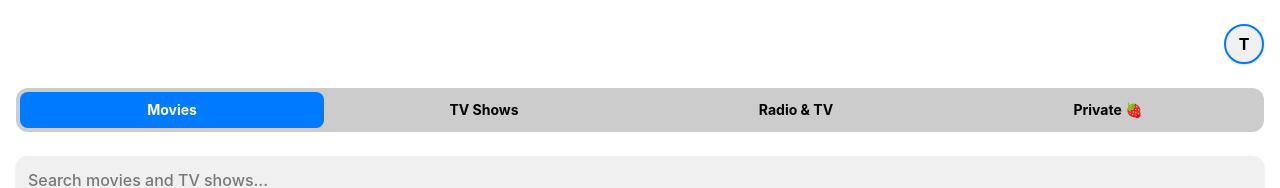
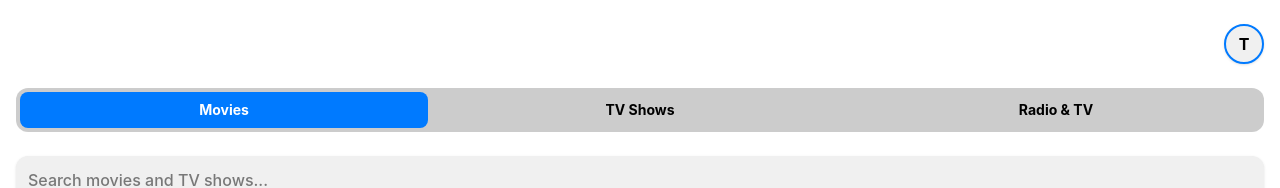
Before and after one commit to appdev315/NM-mediabox-, a React (Vite) app in the folder frontend/: page / in a window 1280 px wide. Shown: the top 188 px of the page. Built offline with nearby package versions, Linux system fonts and the light colour scheme; no server answers.

Commit message:
fix: remove private tab from main site

```diff
--- a/frontend/src/pages/Home.tsx
+++ b/frontend/src/pages/Home.tsx
@@ -12,9 +12,8 @@ export function Home() {
   const { fetchTrending, fetchMovies, fetchSeries, searchContent, fetchGenres, loading } = useApi();
   const { language, t } = useLanguage();
   const { isVip, config } = useVip();
-  const showPrivate = localStorage.getItem('showPrivate') !== 'false';
 
-  const [activeTab, setActiveTab] = useState<'movie' | 'series' | 'downloads' | 'private'>('movie');
+  const [activeTab, setActiveTab] = useState<'movie' | 'series' | 'downloads'>('movie');
   const [items, setItems] = useState<any[]>([]);
   const [page, setPage] = useState(1);
   const [genres, setGenres] = useState<Genre[]>([]);
@@ -116,16 +115,12 @@ export function Home() {
           { id: 'movie', label: t('movies') },
           { id: 'series', label: t('series') },
           { id: 'radio-tv', label: t('radio_and_tv') },
-          ...(language === 'ru-RU' ? [{ id: 'downloads', label: t('downloadsTab') }] : []),
-          ...(showPrivate ? [{ id: 'private', label: 'Private 🍓' }] : [])
+          ...(language === 'ru-RU' ? [{ id: 'downloads', label: t('downloadsTab') }] : [])
         ].map(tab => (
           <button
             key={tab.id}
             onClick={() => {
-              if (tab.id === 'private') {
-                navigate('/adult');
-              }
-              else if (tab.id === 'radio-tv') {
+              if (tab.id === 'radio-tv') {
                 navigate('/radio-tv');
               }
               else handleTabChange(tab.id as 'movie' | 'series' | 'downloads');
```
